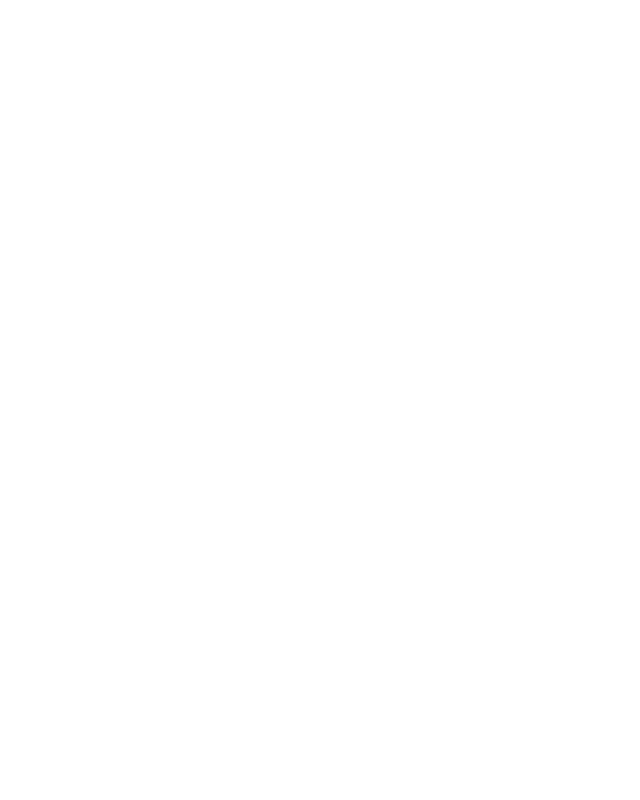
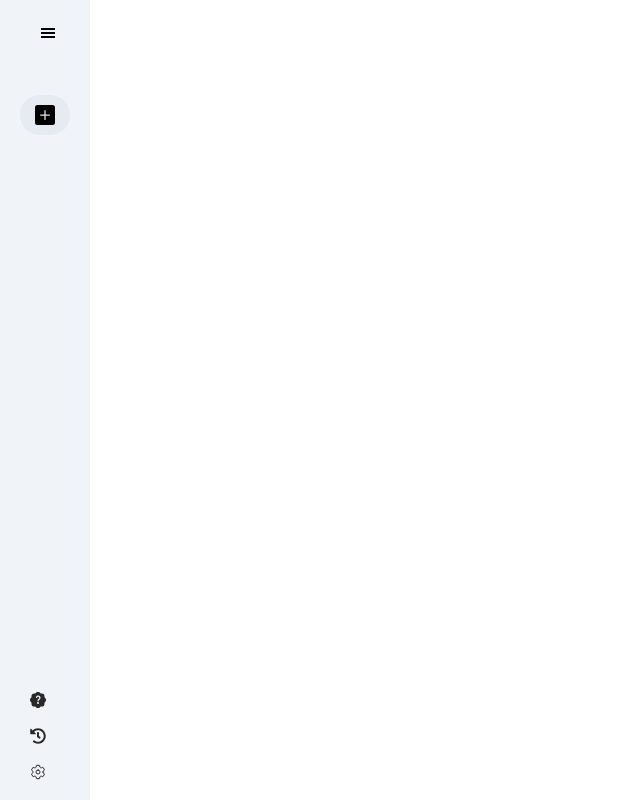
Before and after one commit to abhishek17551/gemini-clone, a React (Vite) app: page / in a window 1280 px wide. Shown: the whole page, without its empty margins (0-640 px from the left). Built offline with nearby package versions, Linux system fonts and the light colour scheme.

Commit message:
added styles & functionalities

```diff
--- a/src/components/Sidebar/Sidebar.jsx
+++ b/src/components/Sidebar/Sidebar.jsx
@@ -1,11 +1,52 @@
-import React from 'react'
+import React, { useState } from 'react'
 import './sidebar.css'
+import { GiHamburgerMenu } from "react-icons/gi";
+import { BsPlusSquareFill } from "react-icons/bs";
+import { RiMessage2Fill } from "react-icons/ri";
+import { BsFillPatchQuestionFill } from "react-icons/bs";
+import { FaHistory } from "react-icons/fa";
+import { IoSettingsOutline } from "react-icons/io5";
+
 
 const Sidebar = () => {
+    const [extended,setExtended] = useState()
   return (
     <div className="sidebar">
+        <div className="top">
+            <div className='menu'><GiHamburgerMenu onClick={() => setExtended((prev) => !prev)}/></div>
+            <div className="new-chat">
+                <BsPlusSquareFill/>
+                {extended ? <p>New Chat</p> : null}
+            </div>
+            {
+                extended ?
+                <div className='recent'>
+                    <p className='recent-title'>Recent</p>
+                    <div className="recent-entry">
+                        <RiMessage2Fill/>
+                        <p>What is React?</p>
+                    </div>
+                </div> : null
+
+            }
+        </div>
+        <div className="bottom">
+            <div className="bottom-item recent-entry">
+                <BsFillPatchQuestionFill/>
+                {extended ? <p>Help</p> : null}
+            </div>
+            <div className="bottom-item recent-entry">
+                <FaHistory/>
+                {extended ? <p>Activity</p> : null}
+            </div>
+            <div className="bottom-item recent-entry">
+                <IoSettingsOutline/>
+                {extended ? <p>Settings</p> : null}
+            </div>
+        </div>
 
     </div>
+
   )
 }
 
--- a/src/components/Sidebar/sidebar.css
+++ b/src/components/Sidebar/sidebar.css
@@ -0,0 +1,64 @@
+.sidebar {
+	min-height: 100vh;
+	display: inline-flex;
+	flex-direction: column;
+	justify-content: space-between;
+	background-color: #f0f4f9;
+	padding: 10px 20px;
+
+}
+.sidebar .top{
+    margin-top: 15px;
+}
+.sidebar img {
+	width: 20px;
+}
+
+.sidebar  .menu {
+	display: block;
+	margin-left: 20px;
+	cursor: pointer;
+}
+.sidebar .new-chat{
+ margin-top: 50px;
+ display: inline-flex;
+ align-items: center;
+ gap: 10px;
+ padding: 10px 15px;
+ background-color: #e6eaf1;
+ border-radius: 50px;
+ font-size: 20px;
+ cursor: pointer;
+}
+.sidebar .recent{
+    display: flex;
+    flex-direction: column;
+    animation: fadeIn 2.0s;
+}
+.sidebar .recent-title{
+    margin-top: 30px;
+    margin-bottom: 20px;
+
+}
+.sidebar .recent-entry{
+    display: flex;
+    align-items: start;
+    gap: 10px;
+    padding: 10px;
+    padding-right: 40px;
+    border-radius: 50px;
+    color: #282828;
+    cursor: pointer;
+
+}
+.sidebar .recent-entry:hover{
+    background-color: #e2e6eb;
+}
+.sidebar .bottom{
+    display: flex;
+    flex-direction: column;
+}
+.sidebar .bottom-item{
+    padding-right: 10px;
+    cursor: pointer;
+}
--- a/src/index.css
+++ b/src/index.css
@@ -1,7 +1,10 @@
+@import url('https://fonts.googleapis.com/css2?family=Outfit:wght@100..900&display=swap');
+
 * {
   padding: 0;
   margin: 0;
   box-sizing: border-box;
+  font-family: Outfit;
 }
 
 #root {
```
